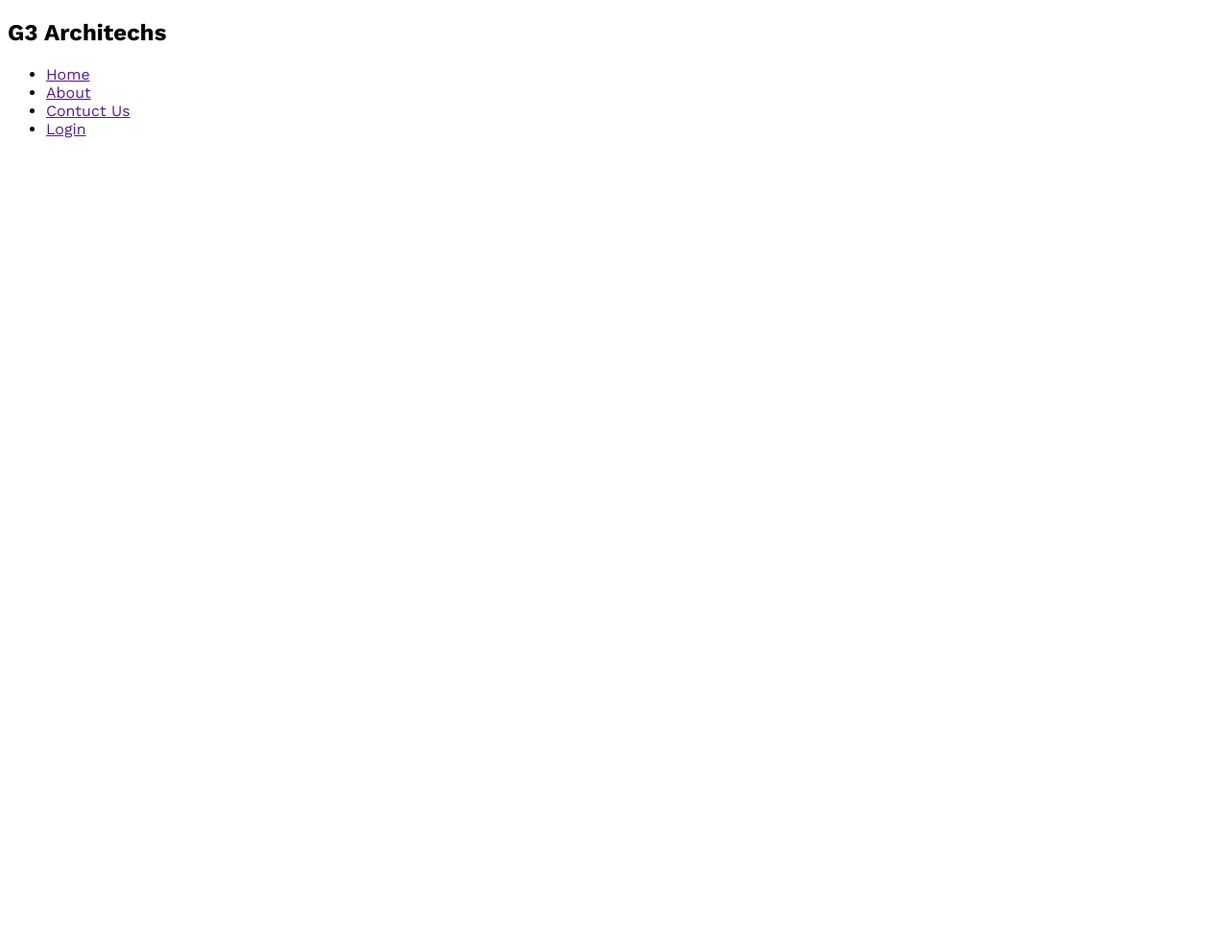
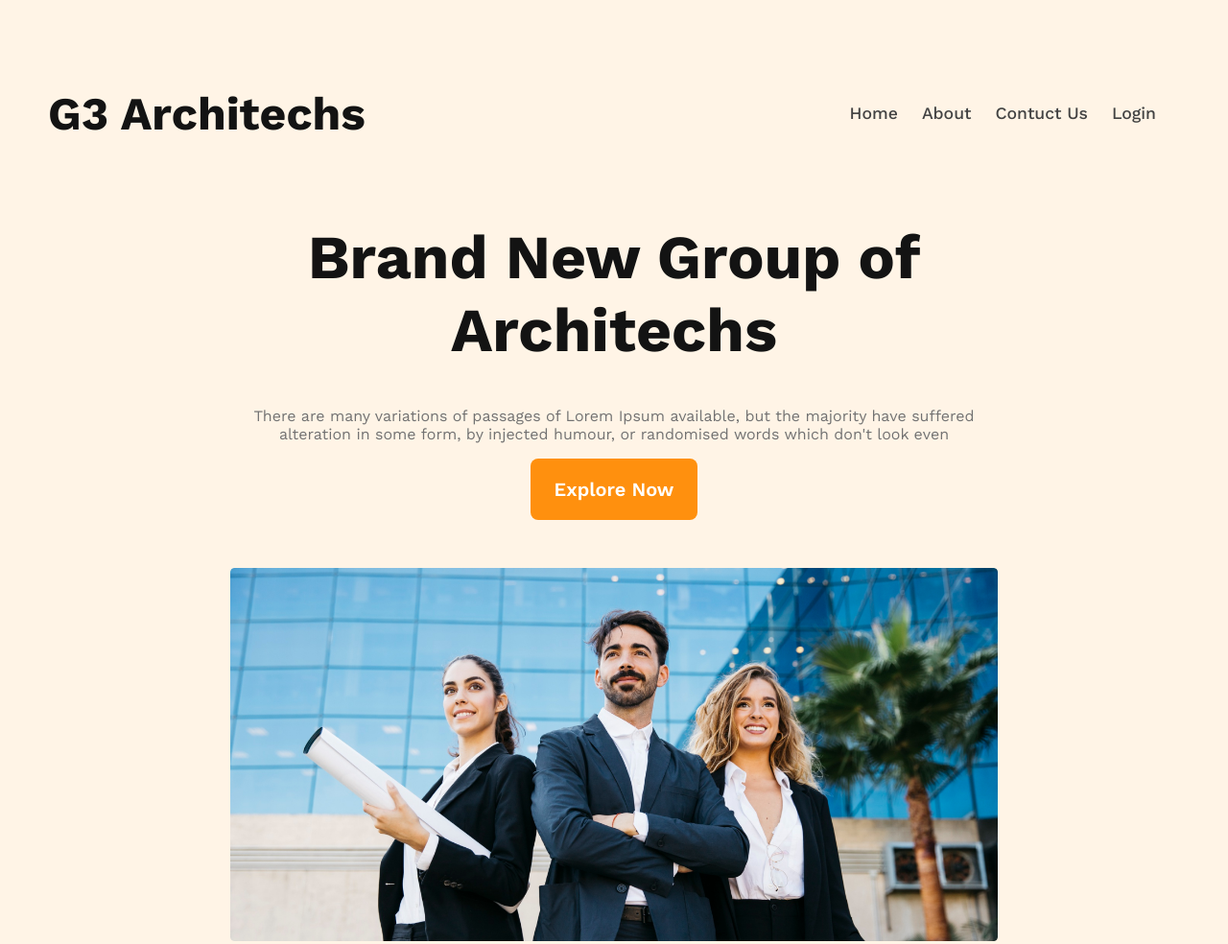
Before and after one commit to Ram-Roy15/g3-architech-website, a plain HTML site: page index.html in a window 1280 px wide. Shown: the whole page at 96% size. Before the commit the page ends 800 px from the top, so only its background shows below. Drawn offline with nearby package versions, Linux system fonts and the light colour scheme.

Commit message:
header complited

```diff
--- a/index.html
+++ b/index.html
@@ -7,6 +7,7 @@
     <title>g3-architech-website</title>
   </head>
   <body>
+    <!-- header part  -->
     <header>
       <nav>
         <h2>G3 Architechs</h2>
@@ -17,6 +18,17 @@
           <li><a href="">Login</a></li>
         </ul>
       </nav>
+      <div class="banner">
+        <h1 class="banner-tittle">Brand New Group of Architechs</h1>
+        <p class="banner-description">
+          There are many variations of passages of Lorem Ipsum available, but
+          the majority have suffered alteration in some form, by injected
+          humour, or randomised words which don't look even
+        </p>
+        <button class="btn-primary">Explore Now</button>
+        <img src="./images/banner.png" alt="" />
+      </div>
     </header>
+    <main></main>
   </body>
 </html>
--- a/style/architech.css
+++ b/style/architech.css
@@ -1,8 +1,70 @@
 @import url("https://fonts.googleapis.com/css2?family=Work+Sans:ital,wght@0,100..900;1,100..900&display=swap");
 
+/* shared styles */
 * {
   font-family: "Work Sans", sans-serif;
   font-optical-sizing: auto;
   /* font-weight: <weight>;
   font-style: normal; */
 }
+body {
+  padding: 0;
+  margin: 0;
+  width: auto;
+}
+
+/* header syles */
+header {
+  background-color: #ff900e1a;
+  padding: 50px;
+}
+nav {
+  display: flex;
+  justify-content: space-between;
+  align-items: center;
+}
+nav h2 {
+  color: #131313;
+  font-size: 3rem;
+  font-weight: 700;
+}
+nav > ul {
+  list-style: none;
+  display: flex;
+}
+nav a {
+  text-decoration: none;
+  color: #424242;
+  font-size: 1.1rem;
+  font-weight: 500;
+  margin-right: 25px;
+}
+
+/* banner styles */
+.banner {
+  max-width: 800px;
+  margin: 0 auto;
+  text-align: center;
+}
+.banner-tittle {
+  color: var(--Dark-01, #131313);
+  font-weight: 700;
+  font-size: 4rem;
+}
+.banner-description {
+  color: var(--Dark-03, #727272);
+}
+.btn-primary {
+  border-radius: 8px;
+  background: #ff900e;
+  border: 0;
+  color: white;
+  padding: 20px 25px;
+  font-weight: 600;
+  font-size: 1.25rem;
+}
+
+.banner img {
+  width: 100%;
+  margin-top: 50px;
+}
```
